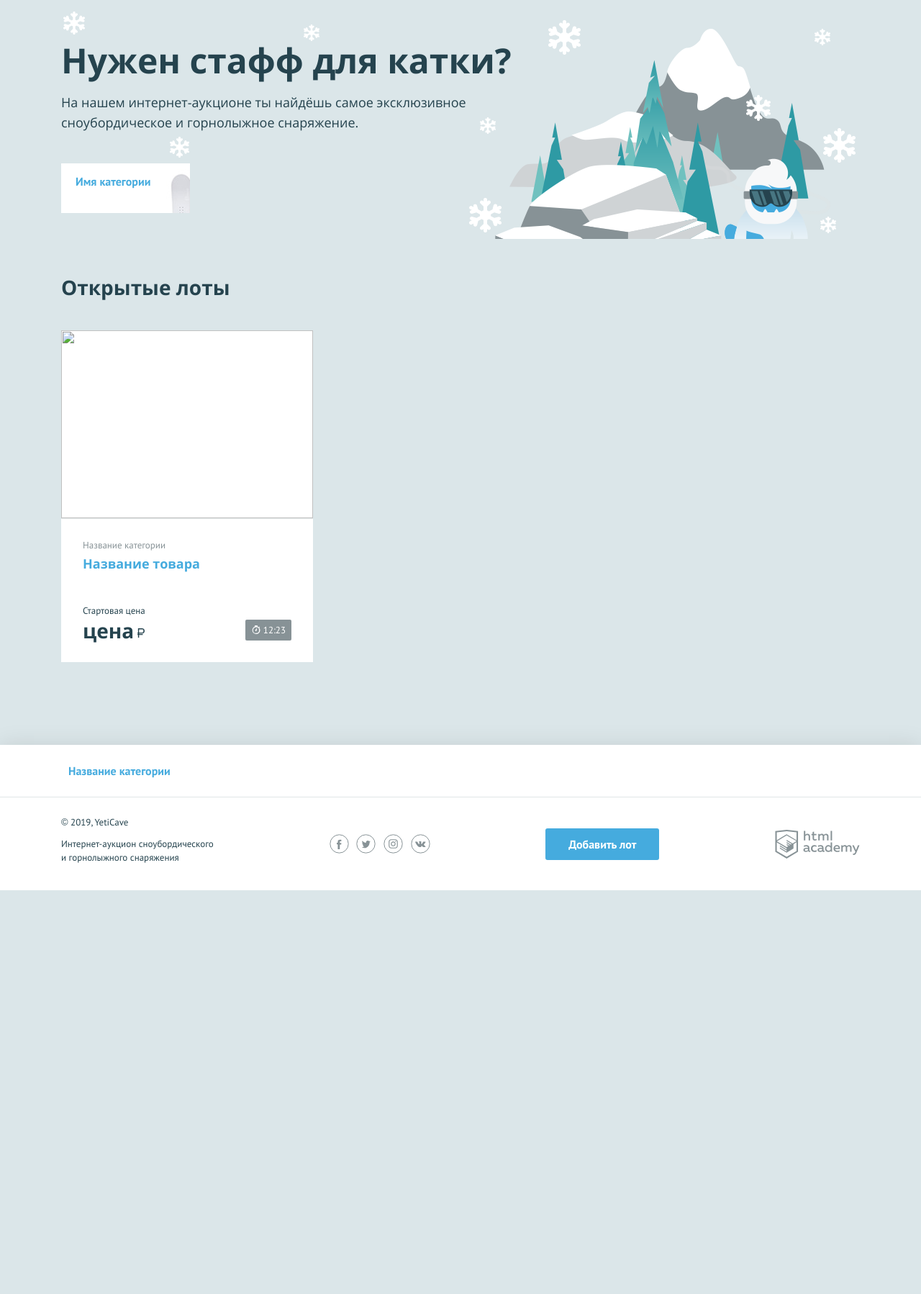
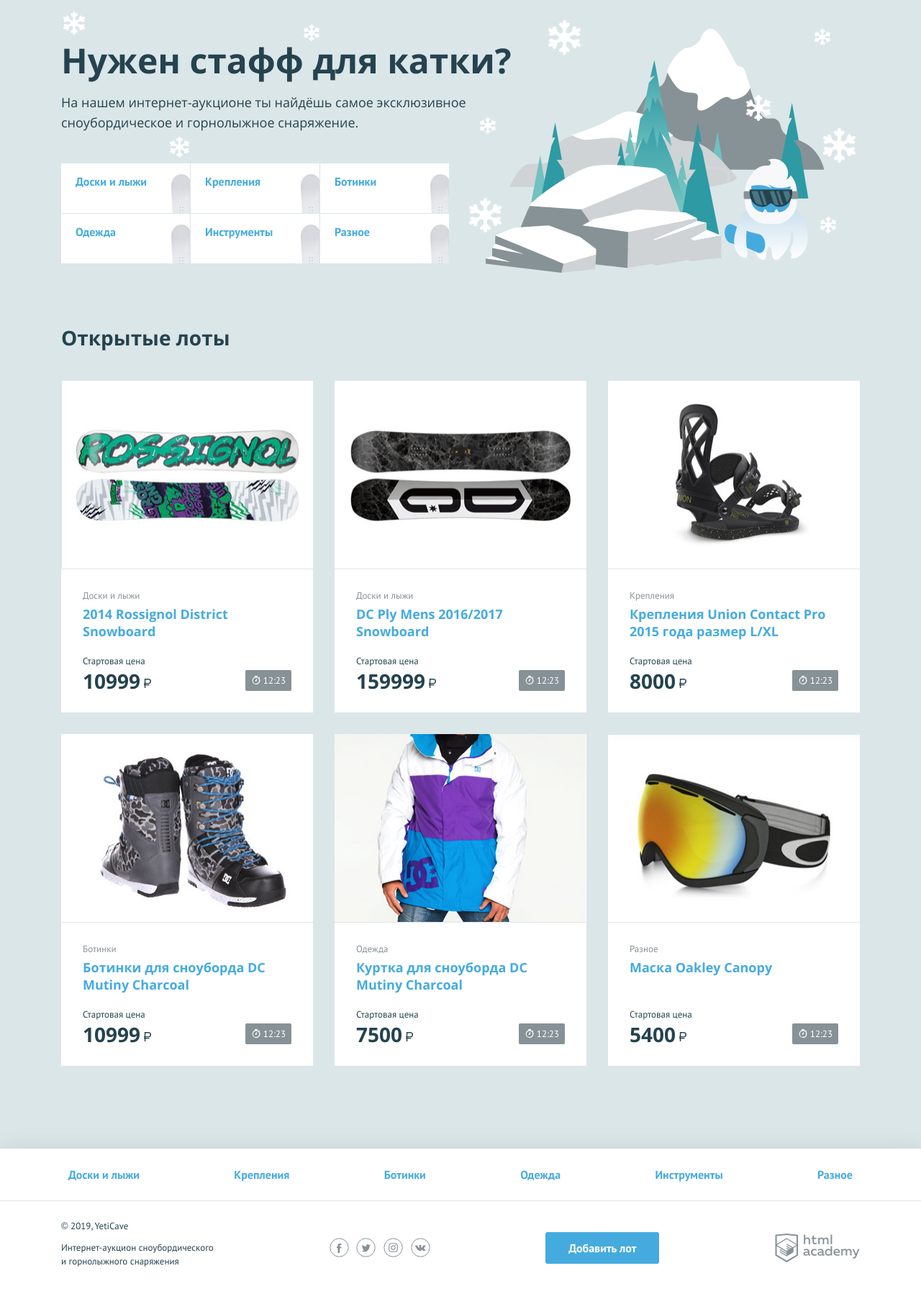
Before and after one commit to htmlacademy-php/1198395-yeticave-1, a PHP site: page / in a window 1280 px wide. Shown: the part 107-1905 px from the top of the page at 72% size. Before the commit the page ends 1344 px from the top, so only its background shows below. Run offline with PHP 8.4, Linux system fonts and the light colour scheme.

Commit message:
Добавляет отрисовку товаров на главной странице

```diff
--- a/index.php
+++ b/index.php
@@ -7,7 +7,56 @@
 $is_auth = rand(0, 1);
 
 $user_name = 'Борис'; // укажите здесь ваше имя
+
+$cats = [
+    'Доски и лыжи',
+    'Крепления',
+    'Ботинки',
+    'Одежда',
+    'Инструменты',
+    'Разное'
+];
+
+$products = [
+    [
+        'name' => '2014 Rossignol District Snowboard',
+        'category' => 'Доски и лыжи',
+        'price' => 10999,
+        'imgUrl' => 'img/lot-1.jpg'
+    ],
+    [
+        'name' => 'DC Ply Mens 2016/2017 Snowboard',
+        'category' => 'Доски и лыжи',
+        'price' => 159999,
+        'imgUrl' => 'img/lot-2.jpg'
+    ],
+    [
+        'name' => 'Крепления Union Contact Pro 2015 года размер L/XL',
+        'category' => 'Крепления',
+        'price' => 8000,
+        'imgUrl' => 'img/lot-3.jpg'
+    ],
+    [
+        'name' => 'Ботинки для сноуборда DC Mutiny Charcoal',
+        'category' => 'Ботинки',
+        'price' => 10999,
+        'imgUrl' => 'img/lot-4.jpg'
+    ],
+    [
+        'name' => 'Куртка для сноуборда DC Mutiny Charcoal',
+        'category' => 'Одежда',
+        'price' => 7500,
+        'imgUrl' => 'img/lot-5.jpg'
+    ],
+    [
+        'name' => 'Маска Oakley Canopy',
+        'category' => 'Разное',
+        'price' => 5400,
+        'imgUrl' => 'img/lot-6.jpg'
+    ],
+];
 ?>
+
 <!DOCTYPE html>
 <html lang="ru">
 <head>
@@ -60,9 +109,11 @@
         <p class="promo__text">На нашем интернет-аукционе ты найдёшь самое эксклюзивное сноубордическое и горнолыжное снаряжение.</p>
         <ul class="promo__list">
             <!--заполните этот список из массива категорий-->
+            <?php foreach ($cats as $cat) : ?>
             <li class="promo__item promo__item--boards">
-                <a class="promo__link" href="pages/all-lots.html">Имя категории</a>
+                <a class="promo__link" href="pages/all-lots.html"><?=$cat?></a>
             </li>
+            <?php endforeach; ?>
         </ul>
     </section>
     <section class="lots">
@@ -71,17 +122,18 @@
         </div>
         <ul class="lots__list">
             <!--заполните этот список из массива с товарами-->
+            <?php foreach ($products as $product) : ?>
             <li class="lots__item lot">
                 <div class="lot__image">
-                    <img src="" width="350" height="260" alt="">
+                    <img src="<?=$product['imgUrl']?>" width="350" height="260" alt="">
                 </div>
                 <div class="lot__info">
-                    <span class="lot__category">Название категории</span>
-                    <h3 class="lot__title"><a class="text-link" href="pages/lot.html">Название товара</a></h3>
+                    <span class="lot__category"><?=$product['category']?></span>
+                    <h3 class="lot__title"><a class="text-link" href="pages/lot.html"><?=$product['name']?></a></h3>
                     <div class="lot__state">
                         <div class="lot__rate">
                             <span class="lot__amount">Стартовая цена</span>
-                            <span class="lot__cost">цена<b class="rub">р</b></span>
+                            <span class="lot__cost"><?=$product['price']?><b class="rub">р</b></span>
                         </div>
                         <div class="lot__timer timer">
                             12:23
@@ -89,6 +141,7 @@
                     </div>
                 </div>
             </li>
+            <?php endforeach; ?>
         </ul>
     </section>
 </main>
@@ -98,9 +151,11 @@
     <nav class="nav">
         <ul class="nav__list container">
             <!--заполните этот список из массива категорий-->
+            <?php foreach ($cats as $cat) : ?>
             <li class="nav__item">
-                <a href="pages/all-lots.html">Название категории</a>
+                <a href="pages/all-lots.html"><?=$cat?></a>
             </li>
+            <?php endforeach; ?>
         </ul>
     </nav>
     <div class="main-footer__bottom container">
```
